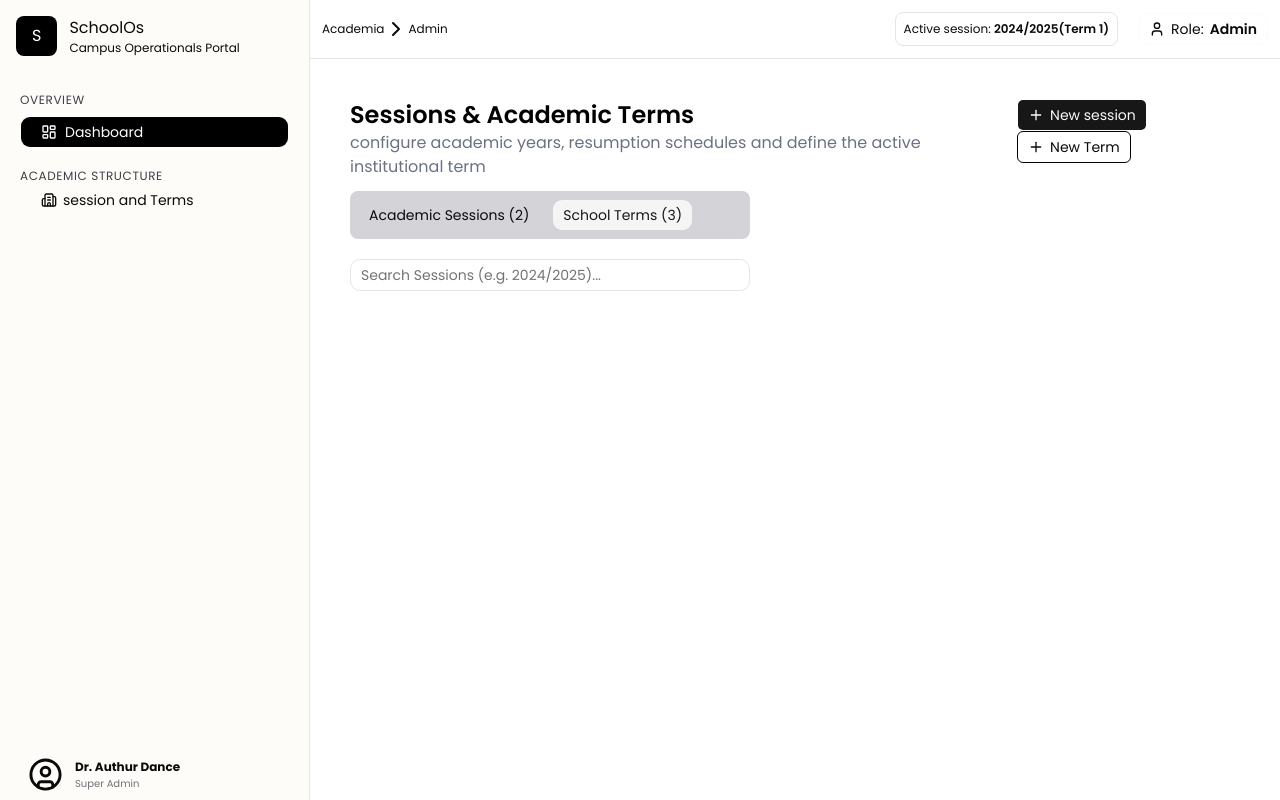
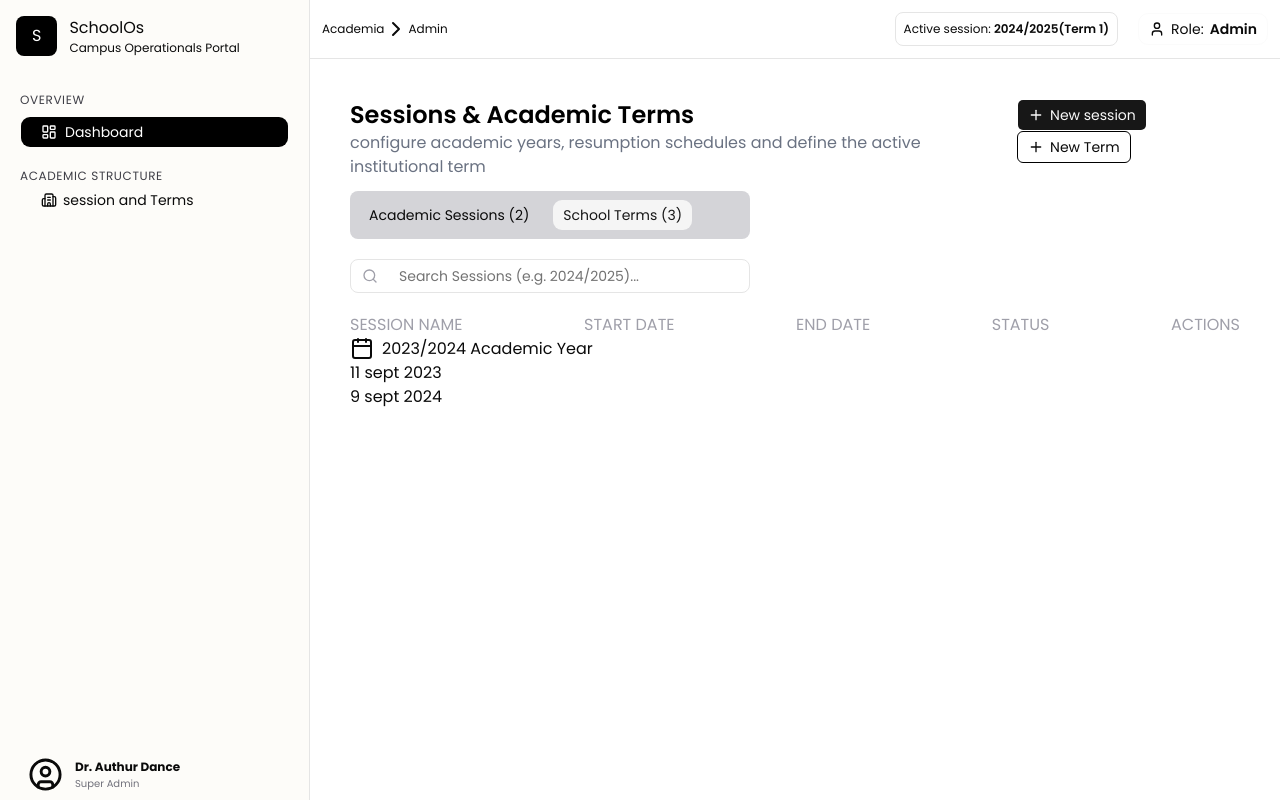
Before and after one commit to Maxwellsmall/schoolos, a Next.js app in the folder frontend/: page /liveportal/session in a window 1280 px wide. Built offline with nearby package versions, Linux system fonts and the light colour scheme.

Commit message:
feat: enhance session page with search functionality and display academic year

```diff
--- a/frontend/app/liveportal/session/page.tsx
+++ b/frontend/app/liveportal/session/page.tsx
@@ -1,6 +1,6 @@
 "use client"
 import { Button } from "@/components/ui/button"
-import { Plus } from "lucide-react"
+import { Calendar, Plus, Search } from "lucide-react"
 import { Input } from "@/components/ui/input"
 
 export default function session(){
@@ -25,7 +25,34 @@ export default function session(){
             <Button variant="ghost">Academic Sessions (2)</Button>
             <Button variant="secondary">School Terms (3)</Button>
         </div>
-        <Input type="search" placeholder="Search Sessions (e.g. 2024/2025)..." className="my-5 w-[400px]"/>
+
+        <div className="flex my-5 w-[400px] border items-center rounded-md">
+            <Button variant="ghost">
+            <Search className="text-zinc-400 text-xs"/>
+            </Button>
+            <Input type="search" placeholder="Search Sessions (e.g. 2024/2025)..." className=" w-full border-0 hover:border-0"/>
+        </div>
+        <div className="">
+            <div className="">
+                <div className="flex justify-between text-zinc-400 ">
+                    <p>SESSION NAME </p>
+                    <p>START DATE</p>
+                    <p>END DATE</p>
+                    <p>STATUS</p>
+                    <p>ACTIONS</p>
+                </div>
+                <div className="">
+                    <div className=" flex gap-2 items-center">
+                        <Calendar />
+                    <p className="semibold">2023/2024 Academic Year</p>
+                    </div>
+                    <p>11 sept 2023</p>
+                    <p>9 sept 2024</p>
+                    <p></p>
+                    <p></p>
+                </div>
+            </div>
+        </div>
         </div>
     )
 }
```
